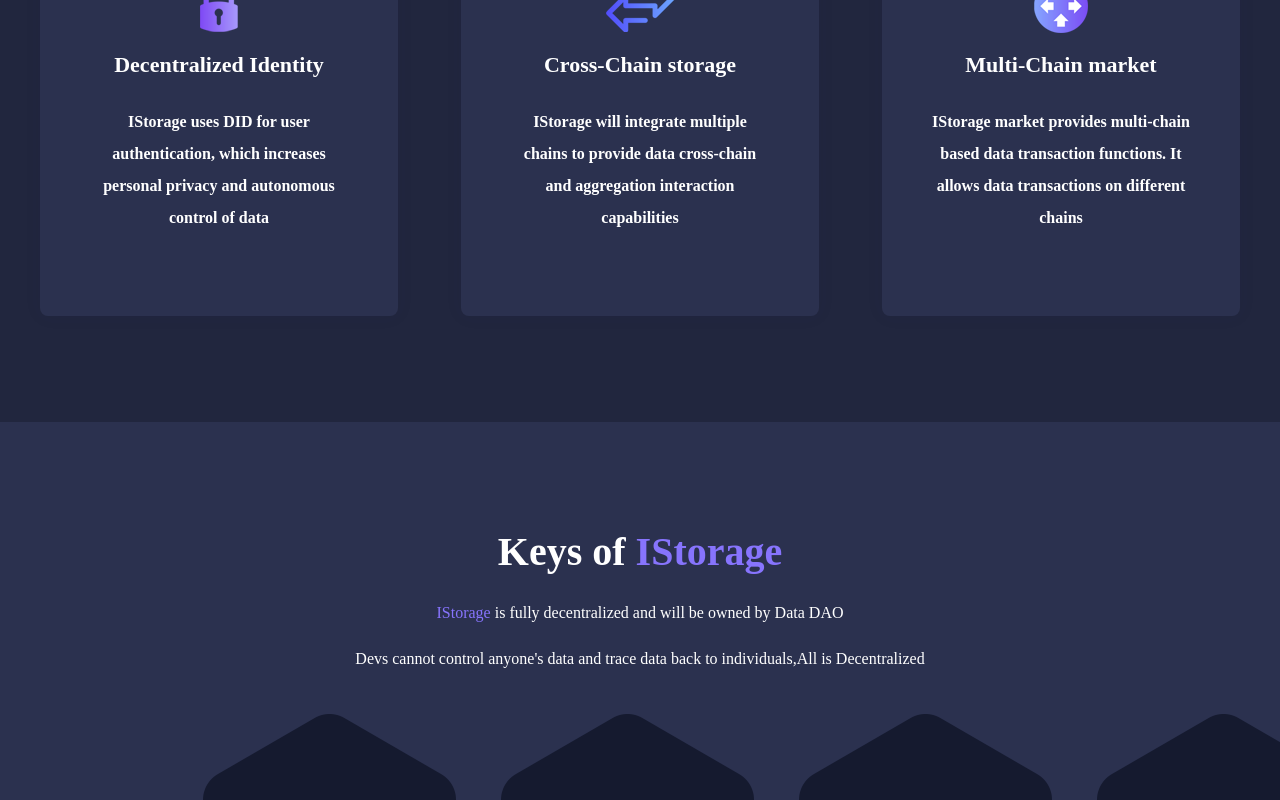
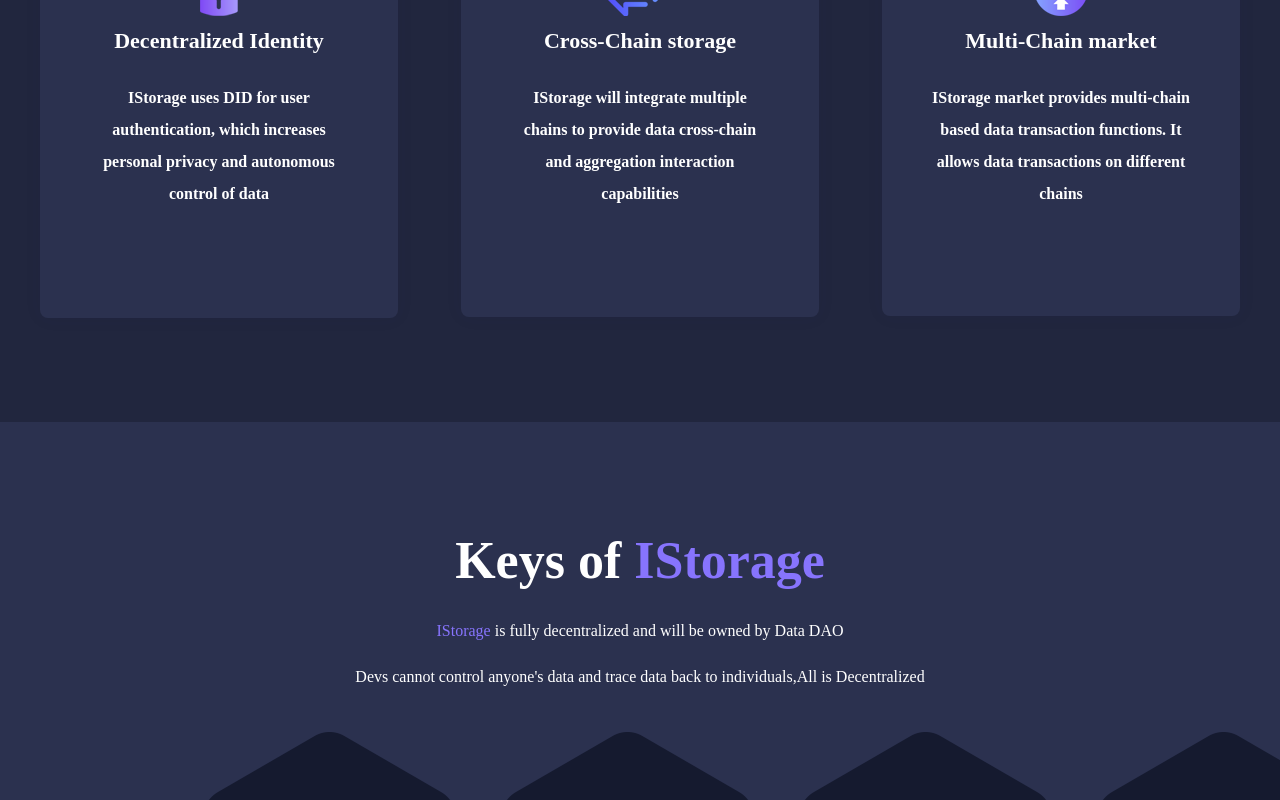
Before and after one commit to ZhangPeibin/IStorage_web, a Next.js app: page / in a window 1280 px wide. Shown: the part 897-1697 px from the top of the page. Built offline with nearby package versions, Linux system fonts and the light colour scheme.

Commit message:
修改字体

```diff
--- a/pages/index.js
+++ b/pages/index.js
@@ -117,7 +117,7 @@
   height: 830px;
   background: #21263e;
   overflow: hidden;
-  font-size: 52px;
+
   font-family: D-DIN;
   font-weight: bold;
   color: #FFFFFF;
@@ -126,6 +126,7 @@
   width: 100%;
   height: 228px;
   color: #fff;
+  font-size: 52px;
   text-align: center;
   line-height: 228px;
   overflow: hidden;
@@ -167,7 +168,7 @@
   text-align: center;
 `
 const CONTENT2_TIT = css`
-  font-size: 40px;
+  font-size: 52px;
   font-family: D-DIN;
   font-weight: bold;
   color: #FFFFFF;
```
